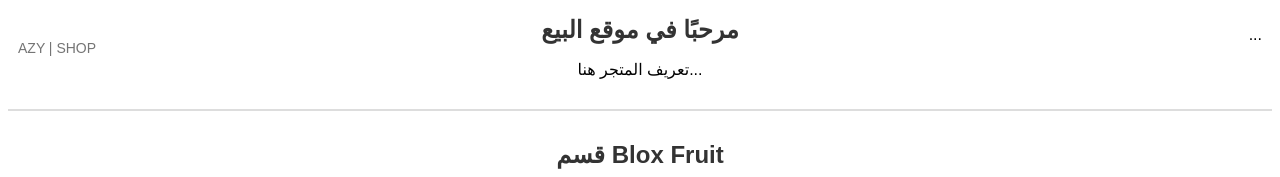
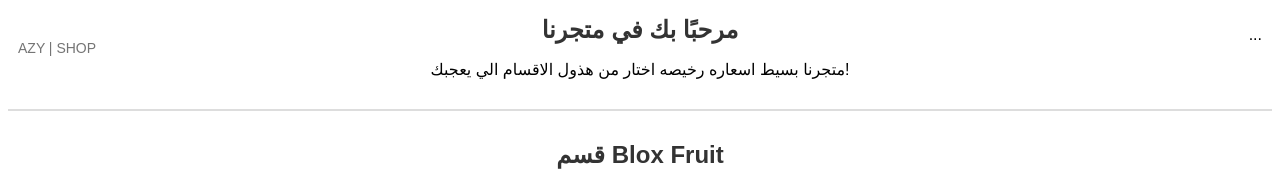
Before and after one commit to 6G1V/Azy-Shop, a plain HTML site: page index.html in a window 1280 px wide. Shown: the top 177 px of the page. Drawn offline with Linux system fonts and the light colour scheme.

Commit message:
Update index.html

```diff
--- a/index.html
+++ b/index.html
@@ -90,8 +90,8 @@
     </style>
 </head>
 <body>
-    <h1>مرحبًا في موقع البيع</h1>
-    <p>تعريف المتجر هنا...</p>
+    <h1> مرحبًا بك في متجرنا </h1>
+    <p> متجرنا بسيط اسعاره رخيصه اختار من هذول الاقسام الي يعجبك!</p>
     <hr>
 
     <h2><a href="javascript:void(0);" onclick="showOverlay('Blox Fruit')">قسم Blox Fruit</a></h2>
```
